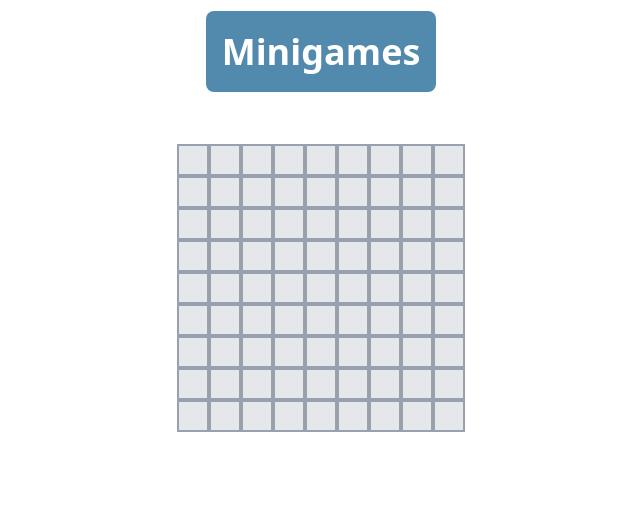
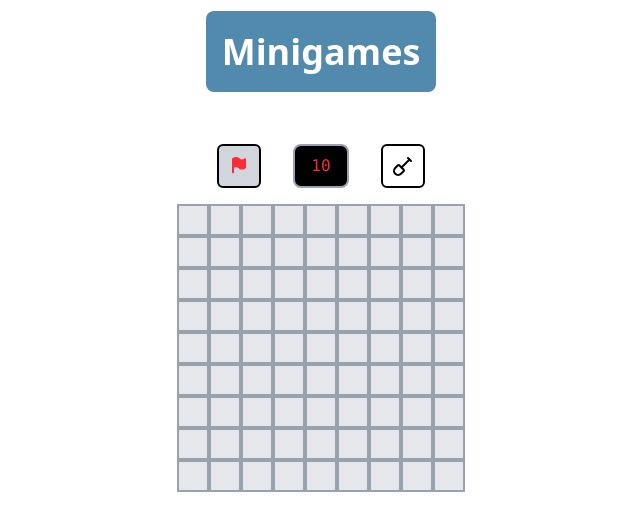
Before and after one commit to JC33340/minigames, a React (Vite) app: page /minesweeper in a window 1280 px wide. Both pictures are taken after a click on the button "Beginner". Shown: the top 530 px of the page, without its empty margins (319-959 px from the left). Built offline with nearby package versions, Linux system fonts and the light colour scheme.

Commit message:
made some bug fixes for build, added remaining bombs counter for minesweeper

```diff
--- a/package.json
+++ b/package.json
@@ -10,6 +10,7 @@
     "preview": "vite preview"
   },
   "dependencies": {
+    "@tailwindcss/vite": "^4.0.3",
     "axios": "^1.7.4",
     "react": "^18.3.1",
     "react-dom": "^18.3.1",
@@ -28,7 +29,7 @@
     "globals": "^15.9.0",
     "postcss": "^8.4.41",
     "prettier": "^3.4.2",
-    "tailwindcss": "^4.0.0",
+    "tailwindcss": "^4.0.3",
     "typescript": "^5.5.3",
     "typescript-eslint": "^8.0.0",
     "vite": "^5.4.0"
--- a/src/games/minesweeper/Minesweeper.tsx
+++ b/src/games/minesweeper/Minesweeper.tsx
@@ -1,6 +1,10 @@
-import { useState, useEffect } from 'react';
+import { useState } from 'react';
 import SelectDifficulty from './SelectDifficulty';
 import MinesweeperGrid from './MinesweeperGrid';
+import { TiFlag } from 'react-icons/ti';
+import { TbShovel } from 'react-icons/tb';
+
+type currentButtonType = 'flag' | 'sweep';
 
 const MineSweeper = () => {
   //determining if this is the first load
@@ -14,17 +18,57 @@ const MineSweeper = () => {
     bombs: number;
   }>({ height: 0, width: 0, cols: '', bombs: 0 });
 
+  //const keeping track of flags being put down
+  const [remainingBombs, setRemainingBombs] = useState<number>(0);
+
+  //keeping track of the current button
+  const [currentButton, setCurrentButton] =
+    useState<currentButtonType>('sweep');
+
+  //function to change the buttons
+  const handleButtonChange = (action: currentButtonType) => {
+    setCurrentButton(action);
+  };
+
   return (
     <div>
       {firstLoad && (
         <SelectDifficulty
           firstLoadSetter={setFirstLoad}
           setGridInfo={setGridInfo}
+          setRemainingBombs={setRemainingBombs}
         />
       )}
-      {!firstLoad && <MinesweeperGrid gridInfo={gridInfo} />}
+      {!firstLoad && (
+        <div className="flex flex-col items-center gap-y-4">
+          <div className="flex gap-x-8">
+            <button
+              onClick={() => handleButtonChange('flag')}
+              className={`border-black border-2 ${currentButton === 'flag' ? '' : 'bg-gray-300'} rounded-md p-2 hover:translate-x-[-5px] hover:translate-y-[-5px] transition-all ease-in-out hover:shadow-[5px_5px_#9aa1ad]`}
+            >
+              <TiFlag className="h-6 w-6 fill-red-500" />
+            </button>
+            <div className="bg-black border-2 border-gray-400 px-4 py-2 rounded-lg font-mono">
+              <span className="text-red-500">{remainingBombs}</span>
+            </div>
+            <button
+              onClick={() => handleButtonChange('sweep')}
+              className={`border-black border-2 ${currentButton === 'sweep' ? '' : 'bg-gray-300'} rounded-md p-2 hover:translate-x-[-5px] hover:translate-y-[-5px] transition-all ease-in-out hover:shadow-[5px_5px_#9aa1ad]`}
+            >
+              <TbShovel className="h-6 w-6" />
+            </button>
+          </div>
+          <MinesweeperGrid
+            gridInfo={gridInfo}
+            currentButton={currentButton}
+            remainingBombs={remainingBombs}
+            setRemainingBombs={setRemainingBombs}
+          />
+        </div>
+      )}
     </div>
   );
 };
 
 export default MineSweeper;
+export { type currentButtonType };
--- a/src/games/minesweeper/MinesweeperGrid.tsx
+++ b/src/games/minesweeper/MinesweeperGrid.tsx
@@ -1,21 +1,29 @@
-import { useState, useEffect } from 'react';
+import { useState, useEffect, SetStateAction, Dispatch } from 'react';
 import GridBox from './GridBox';
+import type { currentButtonType } from './Minesweeper';
 
 type MinesweeperGridType = {
   gridInfo: { height: number; width: number; cols: string; bombs: number };
+  currentButton: currentButtonType;
+  setRemainingBombs: Dispatch<SetStateAction<number>>;
+  remainingBombs: number;
 };
 
 type gridTrackType = {
   isBomb: boolean;
   number: number;
+  revealed: boolean;
+  flagged: boolean;
 };
 
-const MinesweeperGrid = ({ gridInfo }: MinesweeperGridType) => {
+const MinesweeperGrid = ({
+  gridInfo,
+  currentButton,
+  setRemainingBombs,
+  remainingBombs,
+}: MinesweeperGridType) => {
   //determining if it is the first click
   const [isFirstClick, setFirstClick] = useState(true);
-
-  //determining index of first click to prevent bombs from generating at that point
-  const [firstClickIndex, setFirstClickIndex] = useState<number>();
 
   //keep track of items in the grid
   const [gridTrack, setGridTrack] = useState<gridTrackType[]>([]);
@@ -49,18 +57,62 @@ const MinesweeperGrid = ({ gridInfo }: MinesweeperGridType) => {
 
   //producing inital grid with no bombs
   useEffect(() => {
-    const arr = [];
     if (gridInfo) {
-      for (let i = 0; i < gridInfo.height * gridInfo.width; i++) {
-        arr.push({ isBomb: false, number: 0 });
+      const arr = Array.from(
+        { length: gridInfo.height * gridInfo.width },
+        () => ({
+          isBomb: false,
+          number: 0,
+          revealed: false,
+          flagged: false,
+        }),
+      );
+      setGridTrack(arr);
     }
-    }
-    setGridTrack(arr);
   }, []);
 
-  //process to RNG bombs onto the grid within a useEffect to only generate after the first click
-  useEffect(() => {
-    if (!isFirstClick) {
+  //helper function to reveal the index
+  const revealTile = (index: number) => {
+    setGridTrack(prev => {
+      const newGridTrack = [...prev];
+      newGridTrack[index].revealed = true;
+      return newGridTrack;
+    });
+  };
+
+  //helper function to reveal surrounding tiles
+  const revealSurrounding = (index: number, info: gridTrackType[]) => {
+    //queue is the indices that need to be checked
+    let queue = [index];
+    //revealed are the indices that have already been checked and revealed
+    const revealed = new Set<number>();
+
+    while (queue.length) {
+      //.shift removes the first number in an array and returns it, also using a non-null assertion !
+      const current = queue.shift()!;
+      if (revealed.has(current) || gridTrack[current].flagged) continue;
+      revealTile(current);
+      //if the tile is a number then we are not adding it into the queue, only adding the the set which indicates all that have been revealed
+      if (info[current].isBomb) {
+        return alert('Game over');
+      } else if (info[current].number) {
+        revealed.add(current);
+        continue;
+      } else if (info[current].number === 0) {
+        queue.push(current);
+        revealed.add(current);
+      }
+      const surroundingIndices = getSurroundingIndices(
+        current,
+        gridInfo.width,
+        gridInfo.height,
+      );
+      queue = queue.concat(surroundingIndices);
+    }
+  };
+
+  //process to RNG bombs as well as add the corresponding indication numbers to tiles surrounding the bombs
+  const generateGrid = (index: number) => {
     //random index generator
     const randInt = () => {
       return Math.floor(Math.random() * gridTrack.length);
@@ -72,19 +124,20 @@ const MinesweeperGrid = ({ gridInfo }: MinesweeperGridType) => {
     //determining bombs and adding them into the tracker
     for (let i = 0; i < gridInfo.bombs; i++) {
       let bombIndex = randInt();
-        if (firstClickIndex) {
+
       const surroundingFirstIndex = getSurroundingIndices(
-            firstClickIndex,
+        index,
         gridInfo.width,
         gridInfo.height,
       );
       while (
         currentBombIndex.has(bombIndex) ||
-            surroundingFirstIndex.includes(bombIndex)
+        surroundingFirstIndex.includes(bombIndex) ||
+        index === bombIndex
       ) {
         bombIndex = randInt();
       }
-        }
+
       currentBombIndex.add(bombIndex);
     }
 
@@ -110,30 +163,55 @@ const MinesweeperGrid = ({ gridInfo }: MinesweeperGridType) => {
           }
         }
       }
-
       newGridTrack[i].number = bombs;
     }
 
+    revealSurrounding(index, newGridTrack);
+
     setGridTrack(newGridTrack);
+  };
+
+  //function to handle whenever a box is clicked
+  const handleClick = (index: number) => {
+    //handle if the click is the initial click, in order to generate the grid
+    if (isFirstClick && currentButton === 'sweep') {
+      setFirstClick(prev => !prev);
+      return generateGrid(index);
     }
-  }, [isFirstClick]);
 
-  //creating grid display
-  const display = [];
+    //basic logic handling for either sweeping or adding a flag to the block
+    if (currentButton === 'sweep' && !gridTrack[index].flagged) {
+      revealSurrounding(index, gridTrack);
+    } else if (currentButton === 'flag' && !gridTrack[index].revealed) {
+      //set remaining bombs, storing the bombs as another variable to keep track of it
+      const bombs = remainingBombs;
+      setRemainingBombs(prev => {
+        const newBombCount = gridTrack[index].flagged ? bombs + 1 : bombs - 1;
+        if (newBombCount < 0) return prev;
+        return newBombCount;
+      });
+      //prevents flagging if tile is already swept
+      setGridTrack(prev => {
+        const newGridTrack = [...prev];
+        //if bomb count is less than or equal to 0 and the item is not flagged
+        if (bombs <= 0 && !newGridTrack[index].flagged) return prev;
+        newGridTrack[index] = {
+          ...newGridTrack[index],
+          flagged: !newGridTrack[index].flagged,
+        };
+        return newGridTrack;
+      });
+    }
+  };
 
-  //pushing items onto the grid
-  for (let i = 0; i < gridTrack.length; i++) {
-    display.push(
-      <GridBox
-        key={i}
-        state={gridTrack[i]}
-        firstClickSetter={setFirstClick}
-        isFirstClick={isFirstClick}
-        setFirstClickIndex={() => setFirstClickIndex(i)}
-      />,
+  return (
+    <div className={`grid ${gridInfo?.cols}`}>
+      {gridTrack.map((item, i) => (
+        <GridBox key={i} state={item} handleClick={() => handleClick(i)} />
+      ))}
+    </div>
   );
-  }
-  return <div className={`grid ${gridInfo?.cols}`}>{display}</div>;
 };
 
 export default MinesweeperGrid;
+export type { gridTrackType };
--- a/src/games/minesweeper/SelectDifficulty.tsx
+++ b/src/games/minesweeper/SelectDifficulty.tsx
@@ -11,21 +11,26 @@ type SelectDifficultyType = {
       bombs: number;
     }>
   >;
+  setRemainingBombs: Dispatch<SetStateAction<number>>;
 };
 
 const SelectDifficulty = ({
   firstLoadSetter,
   setGridInfo,
+  setRemainingBombs,
 }: SelectDifficultyType) => {
   //function to set difficulty
   const chooseDifficulty = (input: string) => {
     firstLoadSetter(false);
     if (input === 'beginner') {
       setGridInfo({ height: 9, width: 9, cols: 'grid-cols-9', bombs: 10 });
+      setRemainingBombs(10);
     } else if (input === 'intermediate') {
       setGridInfo({ height: 16, width: 16, cols: 'grid-cols-16', bombs: 40 });
+      setRemainingBombs(40);
     } else {
       setGridInfo({ height: 16, width: 30, cols: 'grid-cols-30', bombs: 99 });
+      setRemainingBombs(99);
     }
   };
 
--- a/src/games/tictactoe/TicTacToe.tsx
+++ b/src/games/tictactoe/TicTacToe.tsx
@@ -89,7 +89,7 @@ const TicTacToe = () => {
   function restart() {
     setWinner({ winner: '', winArr: undefined });
     changeBoxState(prev => {
-      let newArr: ('' | 'p1' | 'p2')[] = prev.map(item => (item = ''));
+      let newArr: ('' | 'p1' | 'p2')[] = prev.map(_item => '');
       return newArr;
     });
     setIsDraw(false);
--- a/vite.config.ts
+++ b/vite.config.ts
@@ -1,7 +1,8 @@
 import { defineConfig } from 'vite';
 import react from '@vitejs/plugin-react';
+import tailwindcss from '@tailwindcss/vite';
 
 // https://vitejs.dev/config/
 export default defineConfig({
-  plugins: [react()],
+  plugins: [react(), tailwindcss()],
 });
```
Also changed, not shown: src/games/minesweeper/GridBox.tsx (+12 -25 lines), 1 other file (tests, documents, lock files or other folders). Lines whose indentation alone changed are shown as unchanged.
